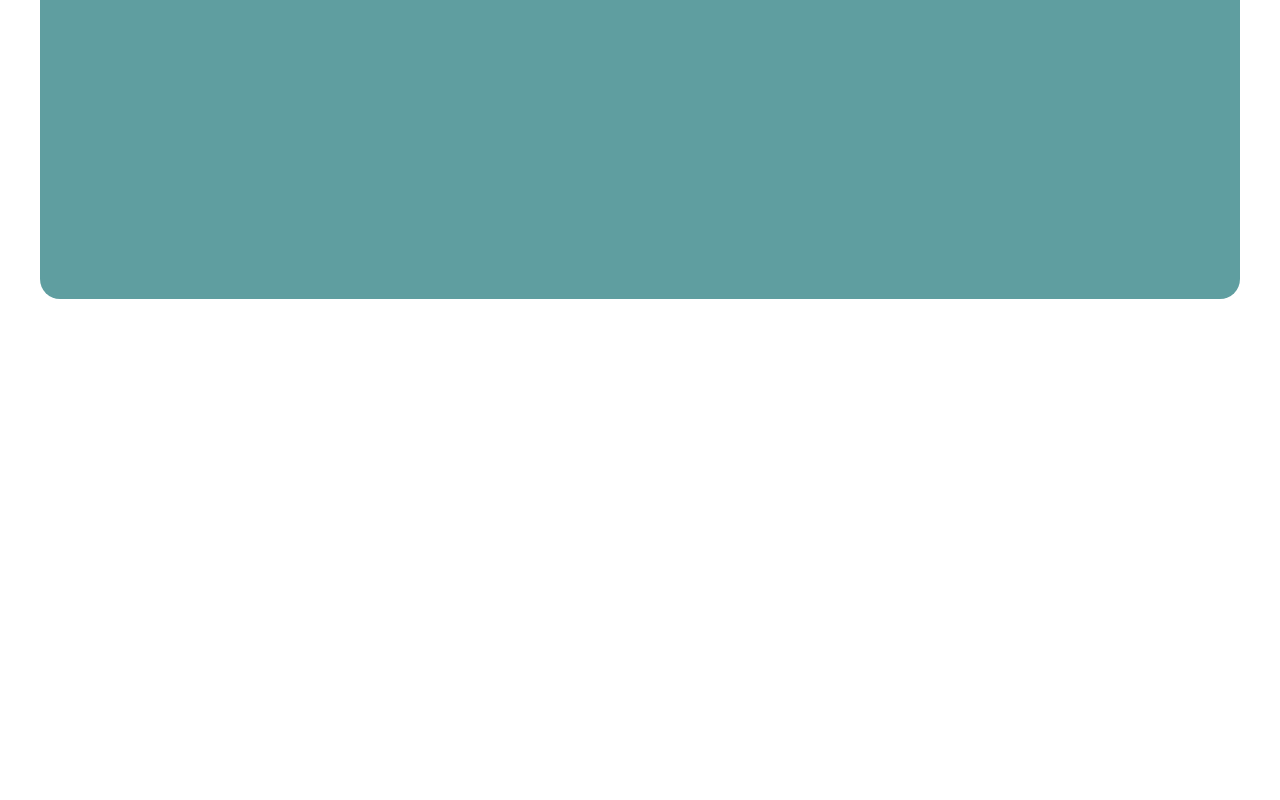
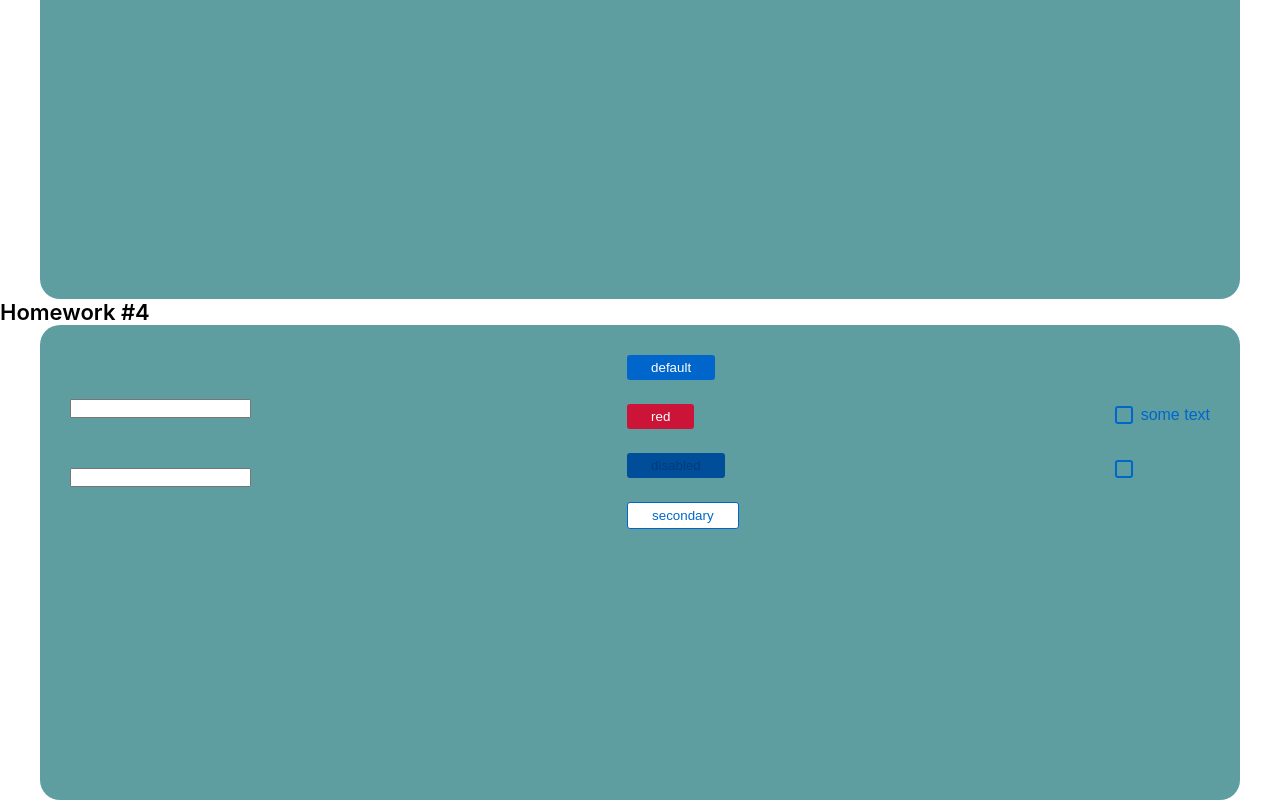
Before and after one commit to ArturLimaiko/homework-tuesday, a React (Create React App) app: page / in a window 1280 px wide. Shown: the part 1204-2004 px from the top of the page. Before the commit the page ends 1503 px from the top, so only its background shows below. Built offline with nearby package versions, Linux system fonts and the light colour scheme.

Commit message:
HW#4 complete SuperButton component( доделал задачку с передачей стилей через тернарный ? : )

```diff
--- a/src/s1-main/App.tsx
+++ b/src/s1-main/App.tsx
@@ -3,6 +3,7 @@ import s from './App.module.css'
 import HW1 from '../s2-homeworks/hw01/HW1'
 import HW2 from "../s2-homeworks/hw02/HW2";
 import HW3 from "../s2-homeworks/hw03/HW3";
+import HW4 from "../s2-homeworks/hw04/HW4";
 
 function App() {
     return (
@@ -11,7 +12,7 @@ function App() {
             {/*раскомментировать по ходу выполнения*/}
             <HW2/>
             <HW3/>
-            {/*<HW4/>*/}
+            <HW4/>
 
             {/*при выполнении дз 5 и более - закомментировать здесь дз 1-4, так как они есть внутри дз 5*/}
             {/*<HW5/>*/}
--- a/src/s2-homeworks/hw04/common/c2-SuperButton/SuperButton.module.css
+++ b/src/s2-homeworks/hw04/common/c2-SuperButton/SuperButton.module.css
@@ -1,25 +1,42 @@
 .button {
+    padding: 5px 24px;
+    border-radius: 3px;
+    border: none;
+    outline: none;
+    color: #ffffff;
+    cursor: pointer;
 }
 
 .disabled {
+    color: #002E5C;
+    background-color: #004D99;
+    cursor: default;
 }
 
 .secondary {
+    background-color: #ffffff;
+    color: #0066CC;
+    border: 1px solid #0066CC;
 }
 
 .default {
+    background-color: #0066CC;
 }
 
 .red {
+    background-color: #CC1439;
 }
 
 .default:hover {
+
 }
 
 .red:hover {
+    background-color: #FF1A47;
 }
 
 .secondary:hover {
+    background-color: #E5F0FA;
 }
 
 
@@ -27,10 +44,15 @@
 }
 
 .secondary:active {
+    background-color: #C9E5FF;
 }
 
 .red:active {
+    background-color: #B21232;
+
 }
 
 .button:disabled {
+    color: rgba(0, 46, 92, 0.5);
+    background-color: #004D99;
 }
--- a/src/s2-homeworks/hw04/common/c2-SuperButton/SuperButton.tsx
+++ b/src/s2-homeworks/hw04/common/c2-SuperButton/SuperButton.tsx
@@ -17,12 +17,22 @@ const SuperButton: React.FC<SuperButtonPropsType> = (
         ...restProps // все остальные пропсы попадут в объект restProps, там же будет children
     }
 ) => {
-    const finalClassName = s.button
-        // + (disabled
-        //         ? ...
-        //         : xType === 'red'
-        //             ? ...
-        + (className ? ' ' + className : '') // задачка на смешивание классов
+    // const finalClassName = s.button
+    //     + (disabled
+    //             ? true
+    //             : xType === 'red'
+    //                 ?...
+    //     + (className ? ' ' + className : '') // задачка на смешивание классов
+
+    const finalClassName = `${s.button}
+        ${disabled ? s.disabled : xType === 'red' ? s.red : xType === 'secondary' ? s.secondary : s.default}
+        ${className ? className : ''}`;
+    // 1 -вначале добавляем базовый класс стиля кнопки ${s.button}
+    // 2 - в этой строке мы решаем, какой стиль добавить в зависимости от значений disabled и xType. Если кнопка отключена (disabled === true), мы добавляем класс s.disabled.
+    // В противном случае, мы проверяем xType: если xType равен 'red', мы добавляем класс s.red,
+    // если xType равен 'secondary', мы добавляем класс s.secondary, иначе добавляем класс s.default.
+    // 3 - Здесь мы проверяем переданный в компонент SuperButton класс className. Если он существует, мы добавляем его к списку классов в finalClassName.
+
 
     return (
         <button
```
